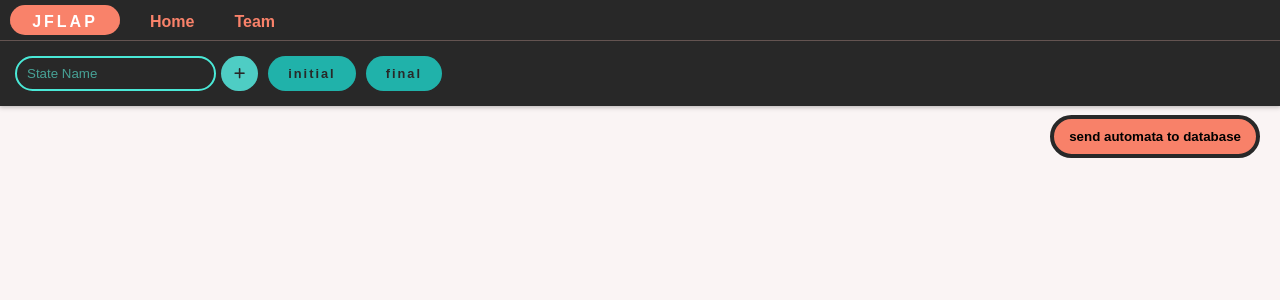
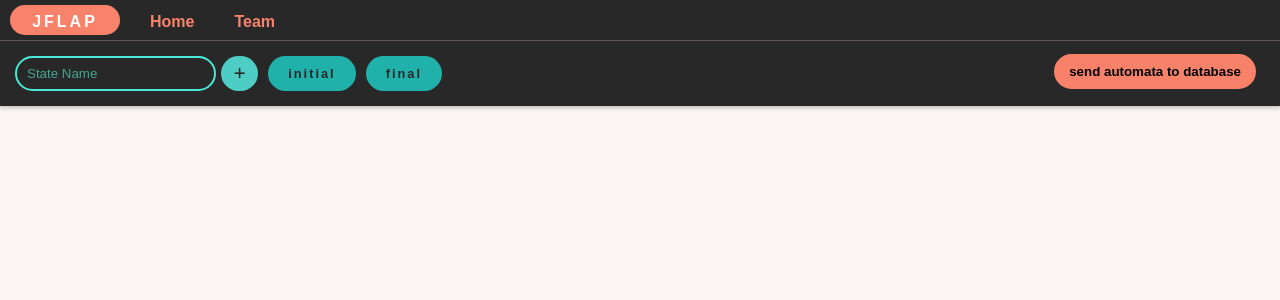
Before and after one commit to MahsaHesamifar/JFLAP-Project, a React (Create React App) app: page / in a window 1280 px wide. Shown: the top 300 px of the page. Built offline with nearby package versions, Linux system fonts and the light colour scheme.

Commit message:
connect-btn position

```diff
--- a/src/Styles/DiagramApp.scss
+++ b/src/Styles/DiagramApp.scss
@@ -6,8 +6,8 @@
   .connect-database-btn {
     z-index: 1;
     position: absolute;
-    // top: -60px;
-    top: 5px;
+    top: -60px;
+    // top: 5px;
     right: 20px;
     padding: 10px 15px;
     background-color: #f88169;
```
